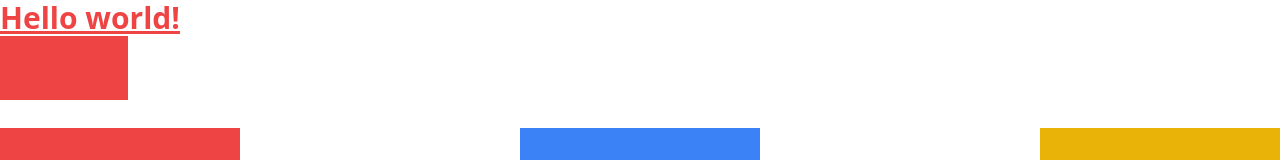
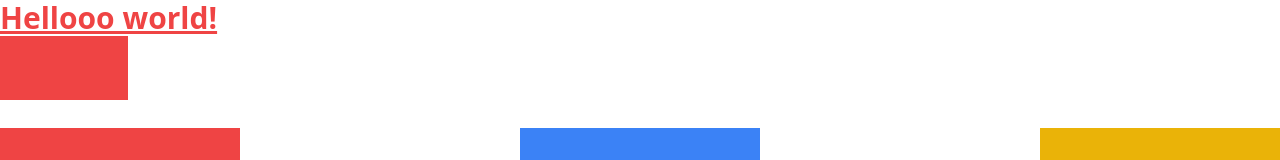
Before and after one commit to phan-thi-thanh-thao/Tailwind, a website: page src/index.html in a window 1280 px wide. Shown: the top 160 px of the page. Drawn offline with Linux system fonts and the light colour scheme.

Commit message:
Update index.html
test

```diff
--- a/src/index.html
+++ b/src/index.html
@@ -7,7 +7,7 @@
     <link rel="stylesheet" href="./output.css" />
   </head>
   <body>
-    <h1 class="text-3xl font-bold underline text-red-500">Hello world!</h1>
+    <h1 class="text-3xl font-bold underline text-red-500">Hellooo world!</h1>
 
     <!-- hình chữ nhật có chiều dài là 60px với rộng là 30px có bg là màu đỏ -->
     <div class="h-16 w-32 bg-red-500 mb-7"></div>
```
